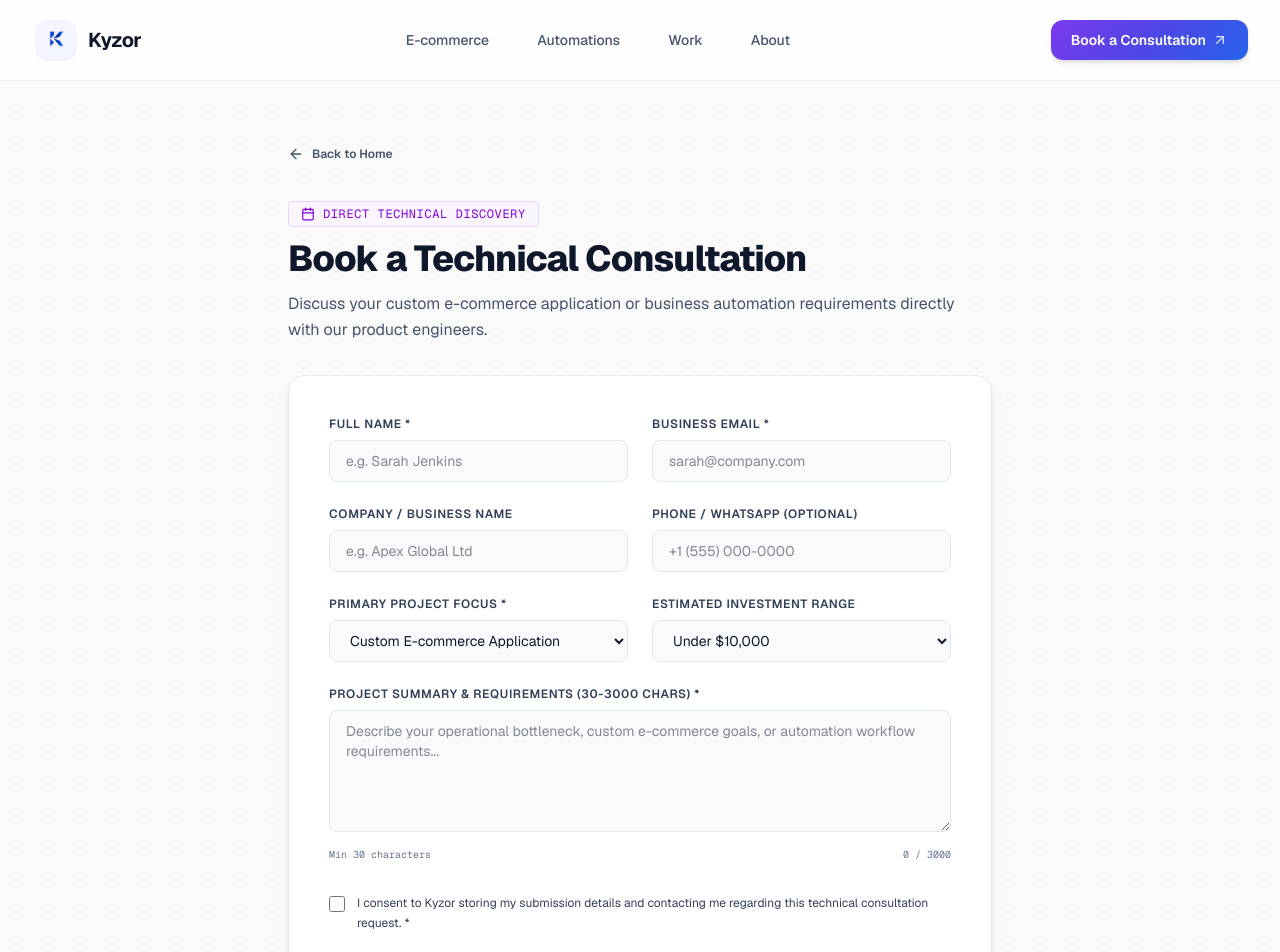
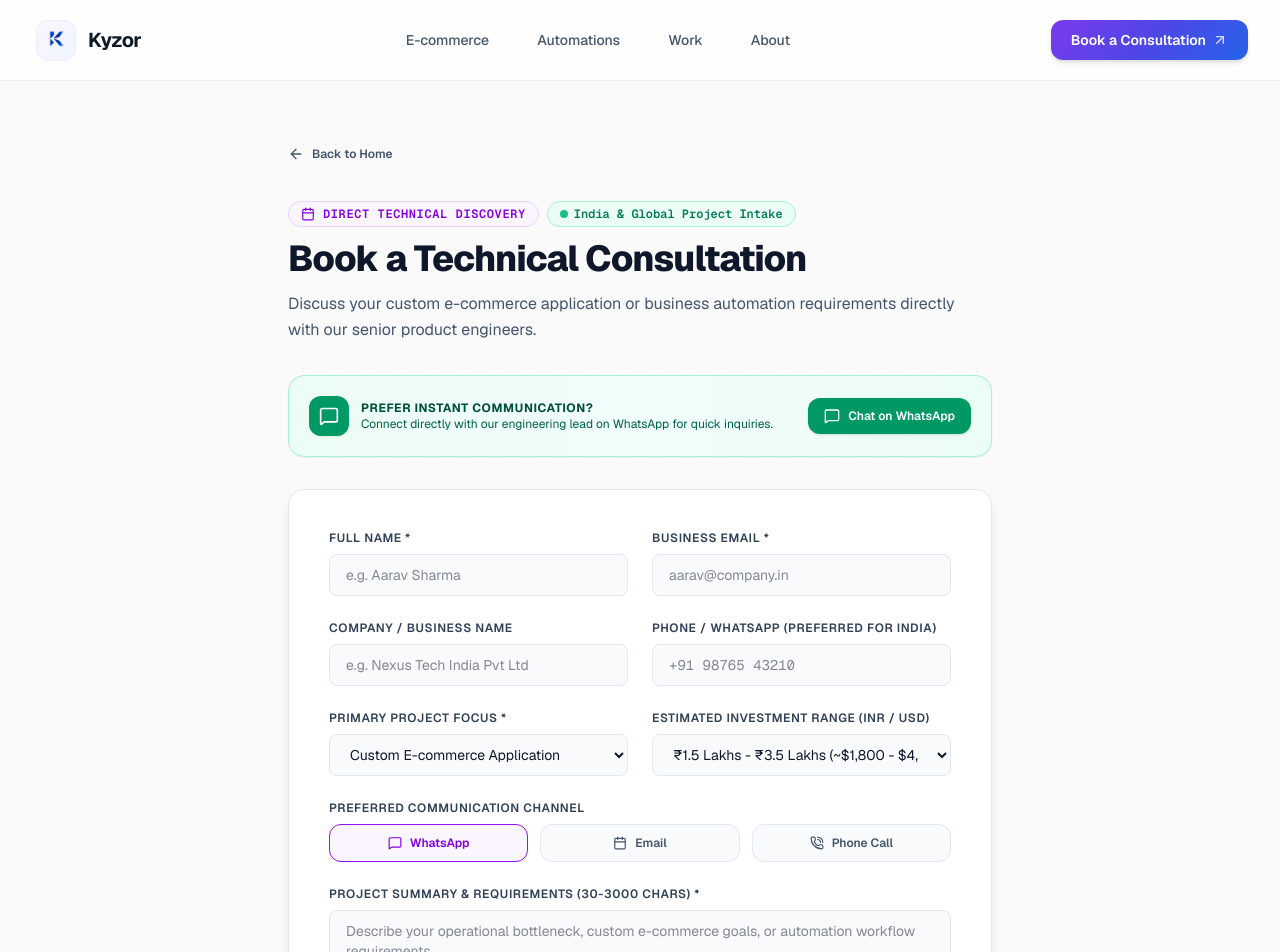
Before and after one commit to arbazkhan675/kyzor, a Next.js app: page /consultation in a window 1280 px wide. Shown: the top 952 px of the page. Built offline with nearby package versions, Linux system fonts and the light colour scheme.

Commit message:
feat: Add India & Global SEO optimization, Organization/LocalBusiness JSON-LD, and Indian localized consultation flow

```diff
--- a/app/consultation/page.tsx
+++ b/app/consultation/page.tsx
@@ -3,8 +3,9 @@
 import { useState, useTransition, useEffect, Suspense } from "react";
 import { useSearchParams } from "next/navigation";
 import { submitConsultationAction } from "@/app/actions/consultation";
-import { Loader2, CheckCircle2, AlertCircle, Calendar, ShieldCheck, ArrowLeft } from "lucide-react";
+import { Loader2, CheckCircle2, AlertCircle, Calendar, ShieldCheck, ArrowLeft, MessageSquare, PhoneCall } from "lucide-react";
 import Link from "next/link";
+import { siteConfig } from "@/lib/config/site";
 
 function ConsultationFormContent() {
   const searchParams = useSearchParams();
@@ -16,7 +17,8 @@ function ConsultationFormContent() {
     phone: "",
     company: "",
     project_type: "ecommerce",
-    budget: "$15,000 - $30,000",
+    budget: "₹1.5L - ₹3.5L (~$1,800 - $4,200)",
+    contact_preference: "whatsapp",
     message: "",
     consent: false,
     honeypot: "",
@@ -52,6 +54,9 @@ function ConsultationFormContent() {
     }
 
     startTransition(async () => {
+      // Include preferred contact method in message payload for full server compatibility
+      const enrichedMessage = `[Preferred Contact: ${formData.contact_preference.toUpperCase()}]\n\n${formData.message}`;
+
       const res = await submitConsultationAction({
         name: formData.name,
         email: formData.email,
@@ -59,7 +64,7 @@ function ConsultationFormContent() {
         company: formData.company || undefined,
         project_type: formData.project_type as any,
         budget: formData.budget || undefined,
-        message: formData.message,
+        message: enrichedMessage,
         consent: formData.consent as true,
         honeypot: formData.honeypot || undefined,
         utm_source: formData.utm_source || undefined,
@@ -92,16 +97,45 @@ function ConsultationFormContent() {
 
       {/* Header */}
       <div className="space-y-3 text-center sm:text-left">
-        <div className="inline-flex items-center gap-2 text-xs font-mono uppercase tracking-wider text-purple-700 bg-purple-50 border border-purple-200 px-3 py-1 rounded">
-          <Calendar className="h-3.5 w-3.5" />
-          Direct Technical Discovery
+        <div className="flex flex-wrap items-center gap-2">
+          <div className="inline-flex items-center gap-2 text-xs font-mono uppercase tracking-wider text-purple-700 bg-purple-50 border border-purple-200 px-3 py-1 rounded-full font-semibold">
+            <Calendar className="h-3.5 w-3.5" />
+            Direct Technical Discovery
+          </div>
+          <span className="inline-flex items-center gap-1.5 text-xs font-mono text-emerald-700 bg-emerald-50 border border-emerald-200 px-3 py-1 rounded-full font-semibold">
+            <span className="w-2 h-2 rounded-full bg-emerald-500 animate-pulse" />
+            India & Global Project Intake
+          </span>
         </div>
+
         <h1 className="text-3xl sm:text-4xl font-extrabold text-slate-900 tracking-tight">
           Book a Technical Consultation
         </h1>
         <p className="text-sm sm:text-base text-slate-600 max-w-2xl leading-relaxed">
-          Discuss your custom e-commerce application or business automation requirements directly with our product engineers.
+          Discuss your custom e-commerce application or business automation requirements directly with our senior product engineers.
         </p>
+      </div>
+
+      {/* Instant WhatsApp Connect Helper Banner */}
+      <div className="rounded-2xl border border-emerald-200 bg-gradient-to-r from-emerald-50 via-teal-50 to-emerald-50 p-4 sm:p-5 flex flex-col sm:flex-row items-center justify-between gap-4 shadow-xs">
+        <div className="flex items-center gap-3 text-emerald-900">
+          <div className="w-10 h-10 rounded-xl bg-emerald-600 text-white flex items-center justify-center shrink-0 shadow-xs">
+            <MessageSquare className="h-5 w-5" />
+          </div>
+          <div>
+            <h3 className="text-xs font-bold uppercase tracking-wider text-emerald-900">Prefer Instant Communication?</h3>
+            <p className="text-xs text-emerald-800 leading-snug">Connect directly with our engineering lead on WhatsApp for quick inquiries.</p>
+          </div>
+        </div>
+        <a
+          href={`https://wa.me/${siteConfig.whatsappNumber.replace(/[^0-9]/g, "")}?text=Hi%20Kyzor%20Team,%20I'd%20like%20to%20discuss%20a%20custom%20software%20project.`}
+          target="_blank"
+          rel="noopener noreferrer"
+          className="inline-flex items-center gap-2 rounded-xl bg-emerald-600 px-4 py-2.5 text-xs font-semibold text-white hover:bg-emerald-700 shadow-sm transition-all shrink-0"
+        >
+          <MessageSquare className="h-4 w-4" />
+          Chat on WhatsApp
+        </a>
       </div>
 
       {/* Success View */}
@@ -166,7 +200,7 @@ function ConsultationFormContent() {
                   required
                   value={formData.name}
                   onChange={(e) => setFormData({ ...formData, name: e.target.value })}
-                  placeholder="e.g. Sarah Jenkins"
+                  placeholder="e.g. Aarav Sharma"
                   className={`w-full rounded-lg bg-slate-50 border px-4 py-2.5 text-sm text-slate-900 focus:outline-none focus:ring-2 focus:ring-purple-600 ${
                     fieldErrors.name ? "border-red-500" : "border-slate-200"
                   }`}
@@ -185,7 +219,7 @@ function ConsultationFormContent() {
                   required
                   value={formData.email}
                   onChange={(e) => setFormData({ ...formData, email: e.target.value })}
-                  placeholder="sarah@company.com"
+                  placeholder="aarav@company.in"
                   className={`w-full rounded-lg bg-slate-50 border px-4 py-2.5 text-sm text-slate-900 focus:outline-none focus:ring-2 focus:ring-purple-600 ${
                     fieldErrors.email ? "border-red-500" : "border-slate-200"
                   }`}
@@ -205,7 +239,7 @@ function ConsultationFormContent() {
                   type="text"
                   value={formData.company}
                   onChange={(e) => setFormData({ ...formData, company: e.target.value })}
-                  placeholder="e.g. Apex Global Ltd"
+                  placeholder="e.g. Nexus Tech India Pvt Ltd"
                   className={`w-full rounded-lg bg-slate-50 border px-4 py-2.5 text-sm text-slate-900 focus:outline-none focus:ring-2 focus:ring-purple-600 ${
                     fieldErrors.company ? "border-red-500" : "border-slate-200"
                   }`}
@@ -216,15 +250,15 @@ function ConsultationFormContent() {
               {/* Phone / WhatsApp */}
               <div className="space-y-2">
                 <label htmlFor="phone" className="block text-xs font-semibold text-slate-700 uppercase tracking-wider">
-                  Phone / WhatsApp (Optional)
+                  Phone / WhatsApp (Preferred for India)
                 </label>
                 <input
                   id="phone"
                   type="tel"
                   value={formData.phone}
                   onChange={(e) => setFormData({ ...formData, phone: e.target.value })}
-                  placeholder="+1 (555) 000-0000"
-                  className={`w-full rounded-lg bg-slate-50 border px-4 py-2.5 text-sm text-slate-900 focus:outline-none focus:ring-2 focus:ring-purple-600 ${
+                  placeholder="+91 98765 43210"
+                  className={`w-full rounded-lg bg-slate-50 border px-4 py-2.5 text-sm text-slate-900 font-mono focus:outline-none focus:ring-2 focus:ring-purple-600 ${
                     fieldErrors.phone ? "border-red-500" : "border-slate-200"
                   }`}
                 />
@@ -251,10 +285,10 @@ function ConsultationFormContent() {
                 </select>
               </div>
 
-              {/* Budget Range */}
+              {/* Budget Range (INR + USD) */}
               <div className="space-y-2">
                 <label htmlFor="budget" className="block text-xs font-semibold text-slate-700 uppercase tracking-wider">
-                  Estimated Investment Range
+                  Estimated Investment Range (INR / USD)
                 </label>
                 <select
                   id="budget"
@@ -262,11 +296,43 @@ function ConsultationFormContent() {
                   onChange={(e) => setFormData({ ...formData, budget: e.target.value })}
                   className="w-full rounded-lg bg-slate-50 border border-slate-200 px-4 py-2.5 text-sm text-slate-900 focus:outline-none focus:ring-2 focus:ring-purple-600"
                 >
-                  <option value="Under $10,000">Under $10,000</option>
-                  <option value="$10,000 - $25,000">$10,000 - $25,000</option>
-                  <option value="$25,000 - $50,000">$25,000 - $50,000</option>
-                  <option value="$50,000+">$50,000+</option>
+                  <option value="₹50,000 - ₹1.5L (~$600 - $1,800)">₹50,000 - ₹1.5 Lakhs (~$600 - $1,800)</option>
+                  <option value="₹1.5L - ₹3.5L (~$1,800 - $4,200)">₹1.5 Lakhs - ₹3.5 Lakhs (~$1,800 - $4,200)</option>
+                  <option value="₹3.5L - ₹7.5L (~$4,200 - $9,000)">₹3.5 Lakhs - ₹7.5 Lakhs (~$4,200 - $9,000)</option>
+                  <option value="₹7.5L+ ($9,000+)">₹7.5 Lakhs+ ($9,000+)</option>
                 </select>
+              </div>
+            </div>
+
+            {/* Preferred Contact Mode Selector */}
+            <div className="space-y-2">
+              <label className="block text-xs font-semibold text-slate-700 uppercase tracking-wider">
+                Preferred Communication Channel
+              </label>
+              <div className="grid grid-cols-3 gap-3">
+                {[
+                  { value: "whatsapp", label: "WhatsApp", icon: MessageSquare },
+                  { value: "email", label: "Email", icon: Calendar },
+                  { value: "phone", label: "Phone Call", icon: PhoneCall },
+                ].map((mode) => {
+                  const Icon = mode.icon;
+                  const isSelected = formData.contact_preference === mode.value;
+                  return (
+                    <button
+                      key={mode.value}
+                      type="button"
+                      onClick={() => setFormData({ ...formData, contact_preference: mode.value })}
+                      className={`flex items-center justify-center gap-2 p-2.5 rounded-xl border text-xs font-semibold transition-all ${
+                        isSelected
+                          ? "bg-purple-50 border-purple-600 text-purple-700 shadow-xs"
+                          : "bg-slate-50 border-slate-200 text-slate-600 hover:text-slate-900"
+                      }`}
+                    >
+                      <Icon className="h-3.5 w-3.5" />
+                      {mode.label}
+                    </button>
+                  );
+                })}
               </div>
             </div>
 
@@ -314,7 +380,7 @@ function ConsultationFormContent() {
               <button
                 type="submit"
                 disabled={isPending}
-                className="w-full inline-flex items-center justify-center rounded-lg bg-accent-gradient py-3.5 text-sm font-semibold text-white shadow-xl hover:scale-[1.01] transition-all disabled:opacity-50 disabled:hover:scale-100"
+                className="btn-gleam w-full inline-flex items-center justify-center rounded-xl bg-accent-gradient py-3.5 text-sm font-semibold text-white shadow-xl hover:scale-[1.01] transition-all disabled:opacity-50 disabled:hover:scale-100"
               >
                 {isPending ? (
                   <>
--- a/app/ecommerce/page.tsx
+++ b/app/ecommerce/page.tsx
@@ -3,9 +3,16 @@ import { ArrowRight, Layout, Package, CreditCard, Truck, Users, ShieldCheck, Che
 import type { Metadata } from "next";
 
 export const metadata: Metadata = {
-  title: "Custom E-commerce Applications | Kyzor",
+  title: "Custom E-commerce Application Development India",
   description:
-    "A complete commerce application - designed, built and deployed for your business. Storefront, admin dashboard, payments, orders, inventory and deployment.",
+    "Engineering custom e-commerce applications built completely from scratch for Indian businesses and global brands. Storefronts, admin back-offices, inventory, and payment integrations with zero platform subscription fees.",
+  keywords: [
+    "custom e-commerce development India",
+    "custom e-commerce application built from scratch",
+    "bespoke online store engineering",
+    "Next.js e-commerce development India",
+    "zero platform fee e-commerce",
+  ],
 };
 
 export default function EcommercePage() {
--- a/app/layout.tsx
+++ b/app/layout.tsx
@@ -20,26 +20,17 @@ const geistMono = Geist_Mono({
 export const metadata: Metadata = {
   metadataBase: new URL(siteConfig.domain),
   title: {
-    default: "Kyzor | Custom E-commerce Applications & Business Automations",
+    default: "Kyzor | Custom E-commerce Development & Business Automation Agency India",
     template: "%s | Kyzor",
   },
   description: siteConfig.description,
-  keywords: [
-    "custom e-commerce application",
-    "built from scratch",
-    "business automation",
-    "WhatsApp workflows",
-    "AI agents",
-    "voice assistants",
-    "custom software agency",
-    "Kyzor",
-  ],
+  keywords: siteConfig.keywords,
   authors: [{ name: "Kyzor Agency" }],
   alternates: {
     canonical: "/",
   },
   openGraph: {
-    title: "Kyzor | Custom E-commerce Applications & Business Automations",
+    title: "Kyzor | Custom E-commerce Development & Business Automations India",
     description: siteConfig.description,
     url: siteConfig.domain,
     siteName: siteConfig.name,
@@ -48,15 +39,15 @@ export const metadata: Metadata = {
         url: "/opengraph-image",
         width: 1200,
         height: 630,
-        alt: "Kyzor Agency Logo & Positioning",
+        alt: "Kyzor Agency Logo & Custom Engineering Positioning",
       },
     ],
-    locale: "en_US",
+    locale: "en_IN",
     type: "website",
   },
   twitter: {
     card: "summary_large_image",
-    title: "Kyzor | Custom E-commerce & Automations",
+    title: "Kyzor | Custom E-commerce & Automations India",
     description: siteConfig.description,
     images: ["/opengraph-image"],
   },
@@ -71,16 +62,60 @@ export default function RootLayout({
 }: Readonly<{
   children: React.ReactNode;
 }>) {
-  // Verified Organization JSON-LD
+  // Verified Organization & ProfessionalService JSON-LD with India Location Metadata
   const organizationJsonLd = {
     "@context": "https://schema.org",
+    "@graph": [
+      {
         "@type": "Organization",
+        "@id": `${siteConfig.domain}/#organization`,
         name: siteConfig.name,
         url: siteConfig.domain,
         logo: `${siteConfig.domain}/brand/logo.png`,
         description: siteConfig.description,
         email: siteConfig.contactEmail,
-    sameAs: [],
+        address: {
+          "@type": "PostalAddress",
+          addressLocality: siteConfig.location.city,
+          addressRegion: siteConfig.location.region,
+          addressCountry: siteConfig.location.countryCode,
+        },
+      },
+      {
+        "@type": "ProfessionalService",
+        "@id": `${siteConfig.domain}/#service`,
+        name: siteConfig.name,
+        url: siteConfig.domain,
+        logo: `${siteConfig.domain}/brand/logo.png`,
+        image: `${siteConfig.domain}/opengraph-image`,
+        description: "India-based agency engineering custom e-commerce applications built from scratch and autonomous business workflows.",
+        priceRange: "₹₹₹",
+        email: siteConfig.contactEmail,
+        address: {
+          "@type": "PostalAddress",
+          addressLocality: siteConfig.location.city,
+          addressRegion: siteConfig.location.region,
+          addressCountry: siteConfig.location.countryCode,
+        },
+        areaServed: [
+          {
+            "@type": "Country",
+            name: "India",
+          },
+          {
+            "@type": "Country",
+            name: "Global",
+          },
+        ],
+        knowsAbout: [
+          "Custom E-commerce Application Development",
+          "WhatsApp Cloud API Automations",
+          "Autonomous AI Agents",
+          "Next.js Software Engineering",
+          "Supabase Database Architecture",
+        ],
+      },
+    ],
   };
 
   return (
--- a/lib/config/site.ts
+++ b/lib/config/site.ts
@@ -2,9 +2,28 @@ export const siteConfig = {
   name: "Kyzor",
   domain: "https://kyzor.online",
   description:
-    "Kyzor builds complete custom e-commerce applications from scratch and creates business automations including WhatsApp workflows, email automation, AI agents, voice assistants, and operational integrations.",
+    "Kyzor is an India-based digital product and automation agency building complete custom e-commerce applications from scratch and autonomous business workflows (WhatsApp Cloud API, AI agents, voice assistants, CRM integrations).",
   contactEmail: "contact@kyzor.online",
   notificationEmail: "notifications@kyzor.online",
+  whatsappNumber: "+919876543210", // Placeholder for instant direct founder chat
+  location: {
+    city: "Ahmedabad",
+    region: "Gujarat",
+    country: "India",
+    countryCode: "IN",
+    timezone: "Asia/Kolkata (IST)",
+  },
+  keywords: [
+    "custom e-commerce development India",
+    "custom e-commerce application built from scratch",
+    "business automation agency India",
+    "WhatsApp Cloud API automation India",
+    "AI workflow automation agency",
+    "Next.js custom software development",
+    "autonomous AI agents India",
+    "Kyzor digital agency",
+    "bespoke e-commerce software",
+  ],
   navItems: [
     { label: "E-commerce", href: "/ecommerce" },
     { label: "Automations", href: "/automations" },
```
Also changed, not shown: app/automations/page.tsx (+9 -2 lines), app/work/page.tsx (+8 -2 lines). Lines whose indentation alone changed are shown as unchanged.
